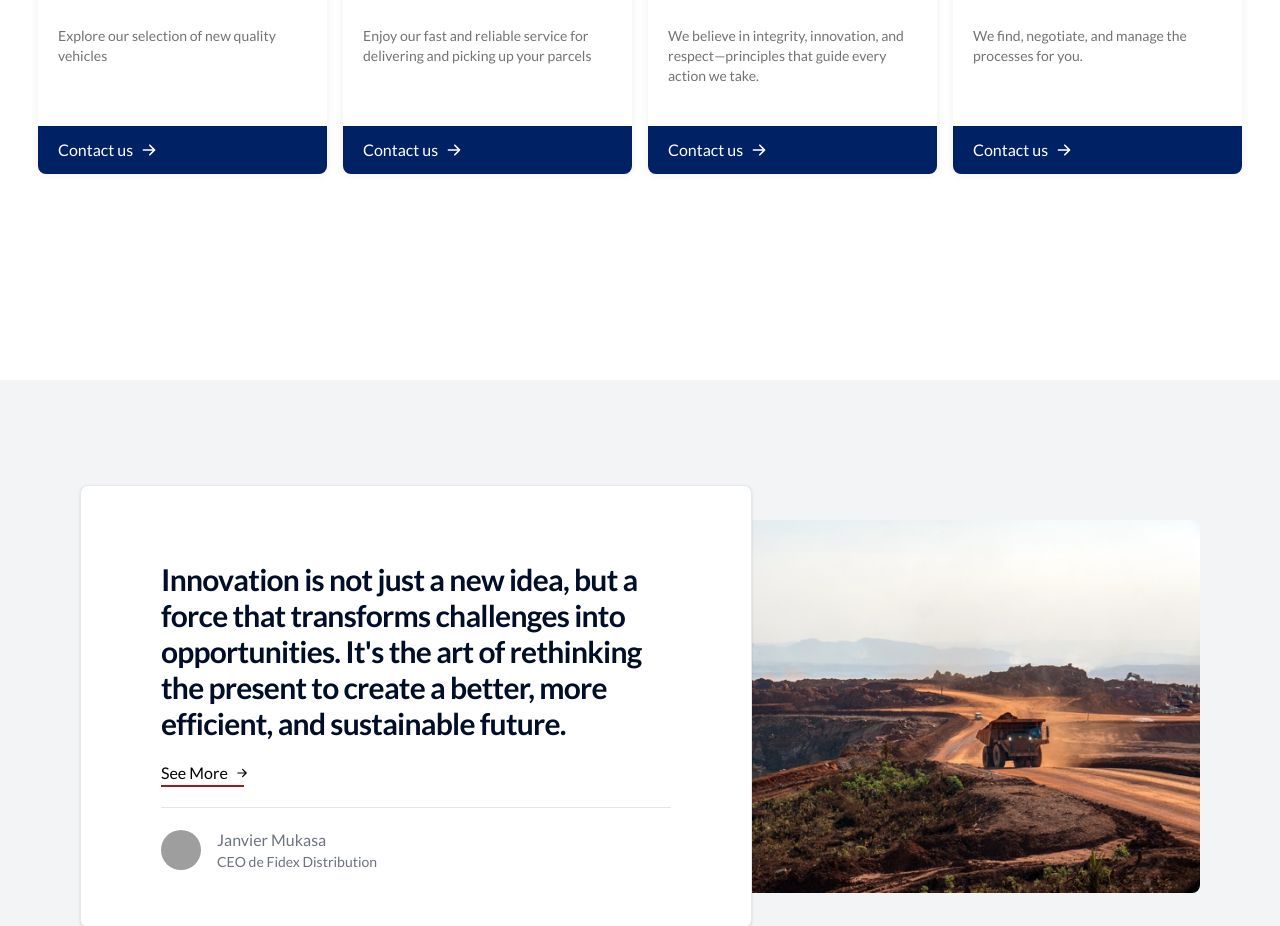
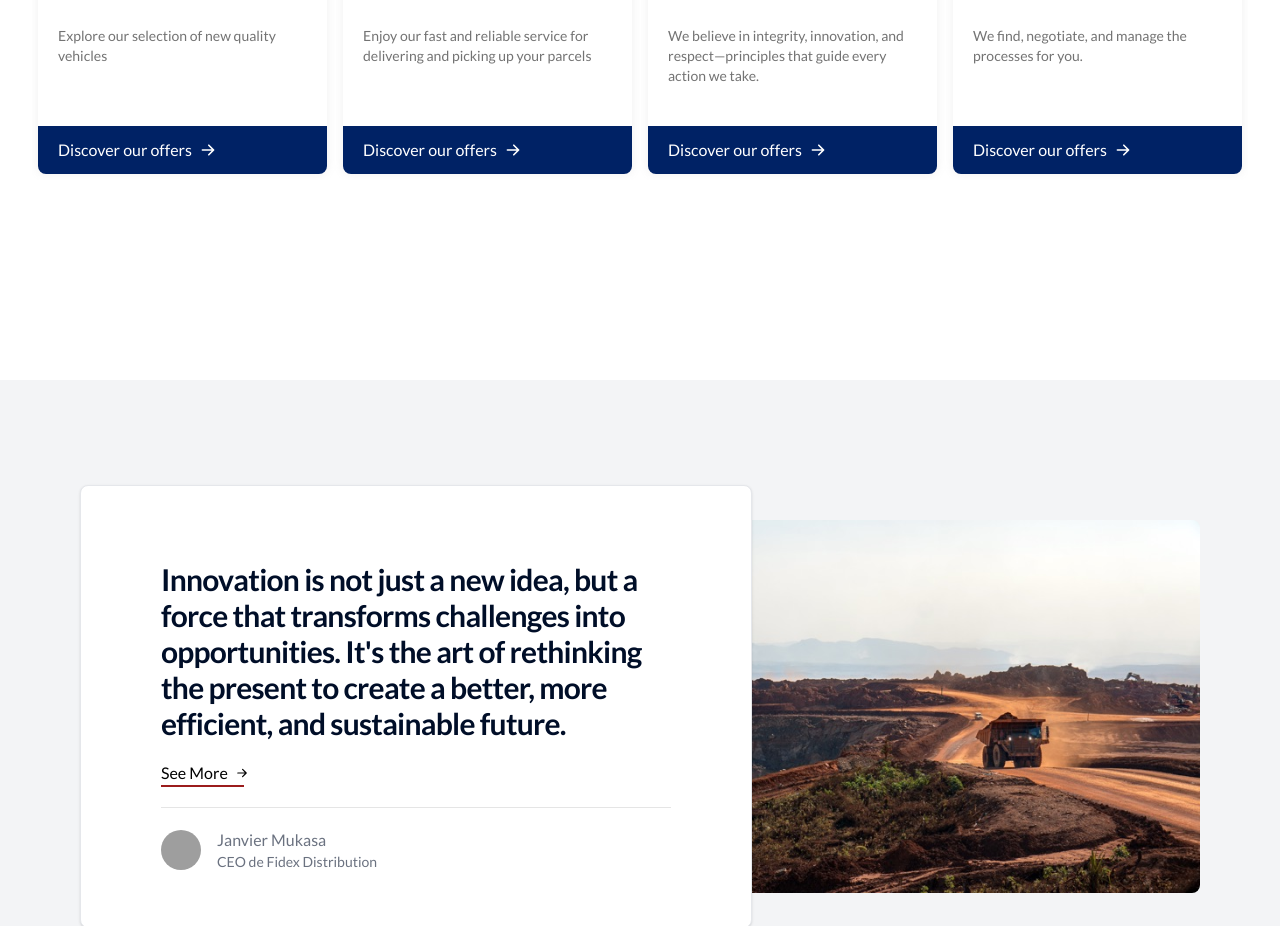
Before and after one commit to Ocece77/fidex_distribution, a React (Vite) app: page / in a window 1280 px wide. Shown: the part 2660-3586 px from the top of the page. Built offline with nearby package versions, Linux system fonts and the light colour scheme; grey boxes are pictures that could not be loaded.

Commit message:
correction traduction

```diff
--- a/src/AppRoutes.jsx
+++ b/src/AppRoutes.jsx
@@ -3,9 +3,9 @@ import { lazy, Suspense, useEffect } from "react";
 // eslint-disable-next-line no-unused-vars
 import { AnimatePresence, motion } from "framer-motion";
 import MainLayout from "./Layout/MainLayout";
-import PrivacyPolicy from "./components/legal/PrivacyPolicy";
-import LegalMentions from "./components/legal/LegalMentions";
-import TermsAndConditions from "./components/legal/TermsAndConditions";
+import PrivacyPolicy from "./pages/legal/PrivacyPolicy";
+import LegalMentions from "./pages/legal/LegalMentions";
+import TermsAndConditions from "./pages/legal/TermsAndConditions";
 
 // Lazy loading pages
 const Homepage = lazy(() => import("./pages/Homepage"));
--- a/src/Layout/MainLayout.jsx
+++ b/src/Layout/MainLayout.jsx
@@ -3,7 +3,7 @@ import { Outlet } from "react-router-dom";
 import NavbarComponent from "../components/NavbarComponent";
 import FooterComponent from "../components/FooterComponent";
 import ChatWidget from "../components/ChatWidget";
-import CookiePopup from "../components/legal/CookiePopup";
+import CookiePopup from "../pages/legal/CookiePopup";
 
 const MainLayout = () => {
 
--- a/src/locales/en/translation.json
+++ b/src/locales/en/translation.json
@@ -132,7 +132,7 @@
           "link": "/exploitation_miniere"
         }
       ]
-    },
+        },
     "quoteSection": {
       "sectionText1": "Innovation is not just a new idea, but a force that transforms challenges into opportunities. It's the art of rethinking the present to create a better, more efficient, and sustainable future.",
       "sectionText2": "Discover our vision"
@@ -194,7 +194,8 @@
     "card6.desc": "Guided by innovation, respect, and collaboration, we have built a committed company.",
 
     "card7.title": "Our Values",
-    "card7.desc": "We believe in integrity, innovation, and respect—principles that guide every action we take."
+    "card7.desc": "We believe in integrity, innovation, and respect—principles that guide every action we take.",
+    "cta" : "Discover our offers"
   },
   "about": {
     "header": {
--- a/src/locales/fr/translation.json
+++ b/src/locales/fr/translation.json
@@ -194,7 +194,9 @@
     "card6.desc": "Guidés par l'innovation, le respect et la collaboration, nous avons construit une entreprise engagée.",
 
     "card7.title": "Nos Valeurs",
-    "card7.desc": "Nous croyons en l'intégrité, l'innovation et le respect, des principes qui guident chaque action que nous entreprenons."
+    "card7.desc": "Nous croyons en l'intégrité, l'innovation et le respect, des principes qui guident chaque action que nous entreprenons.",
+    "cta" : "Découvrir nos offres"
+
   },
   "about": {
     "header": {
--- a/src/pages/Homepage.jsx
+++ b/src/pages/Homepage.jsx
@@ -41,6 +41,7 @@ const Homepage = () => {
       cardsDesc: t("homepage.card1.desc"),
       cardsImg: vehicule1,
       cardsLink: "/vehicules",
+      cardsLinkLabel: t('homepage.cta')
     },
     {
       id: 2,
@@ -49,6 +50,8 @@ const Homepage = () => {
       cardsDesc: t("homepage.card2.desc"),
       cardsImg: livraison1,
       cardsLink: "/livraison",
+      cardsLinkLabel: t('homepage.cta')
+
     },
     {
       id: 3,
@@ -57,6 +60,8 @@ const Homepage = () => {
       cardsDesc: t("homepage.card3.desc"),
       cardsImg: expedition1,
       cardsLink: "/expedition",
+      cardsLinkLabel:t('homepage.cta')
+
     },
     {
       id: 4,
@@ -65,6 +70,8 @@ const Homepage = () => {
       cardsDesc: t("homepage.card4.desc"),
       cardsImg: exploitation1,
       cardsLink: "/exploitation_miniere",
+      cardsLinkLabel: t('homepage.cta')
+
     }
   ];
 
```
Also changed, not shown: src/pages/legal/CookiePopup.jsx (renamed from src/components/legal/CookiePopup.jsx), src/pages/legal/LegalMentions.jsx (renamed from src/components/legal/LegalMentions.jsx), src/pages/legal/PrivacyPolicy.jsx (renamed from src/components/legal/PrivacyPolicy.jsx), src/pages/legal/TermsAndConditions.jsx (renamed from src/components/legal/TermsAndConditions.jsx), 51 other files (tests, documents, lock files or other folders).
